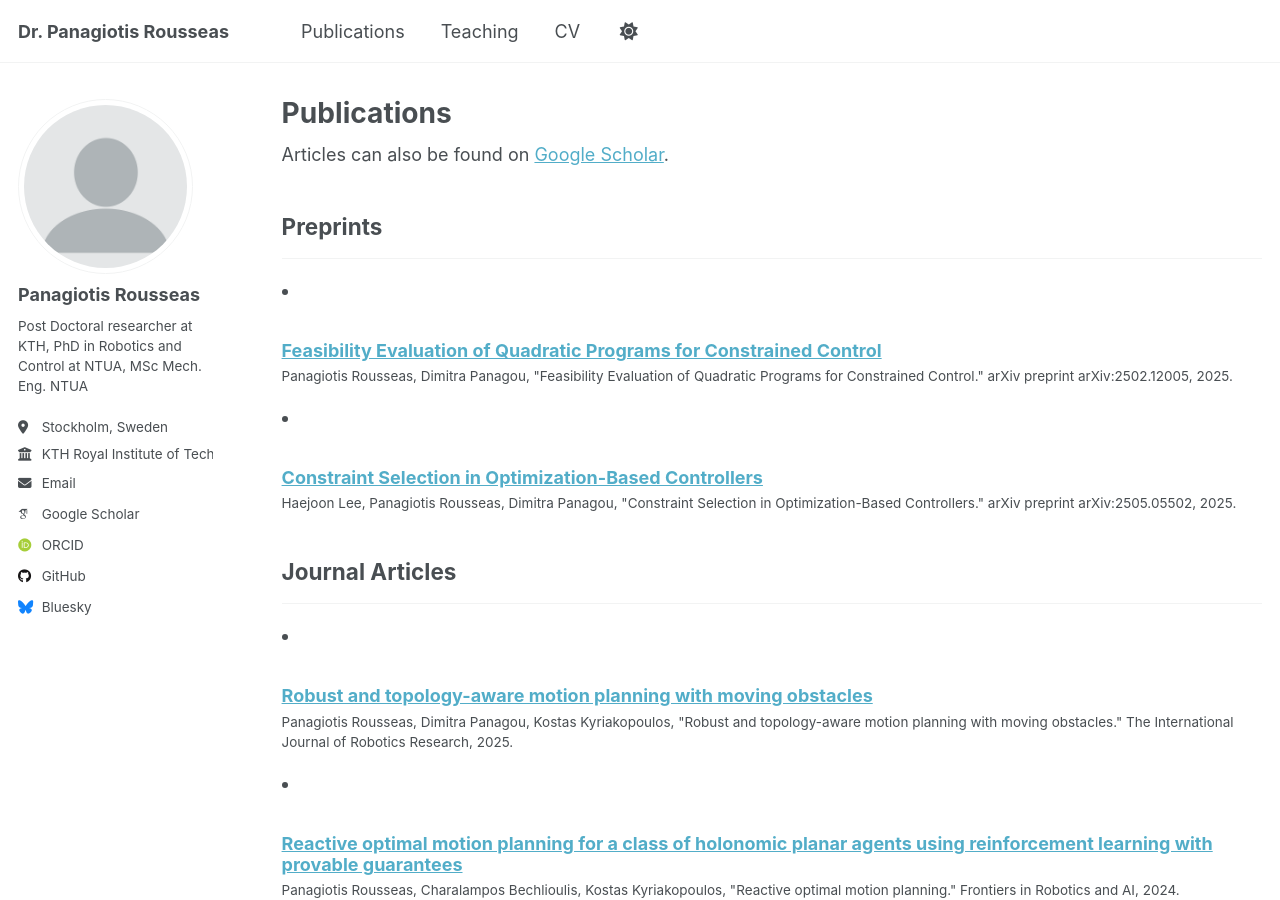
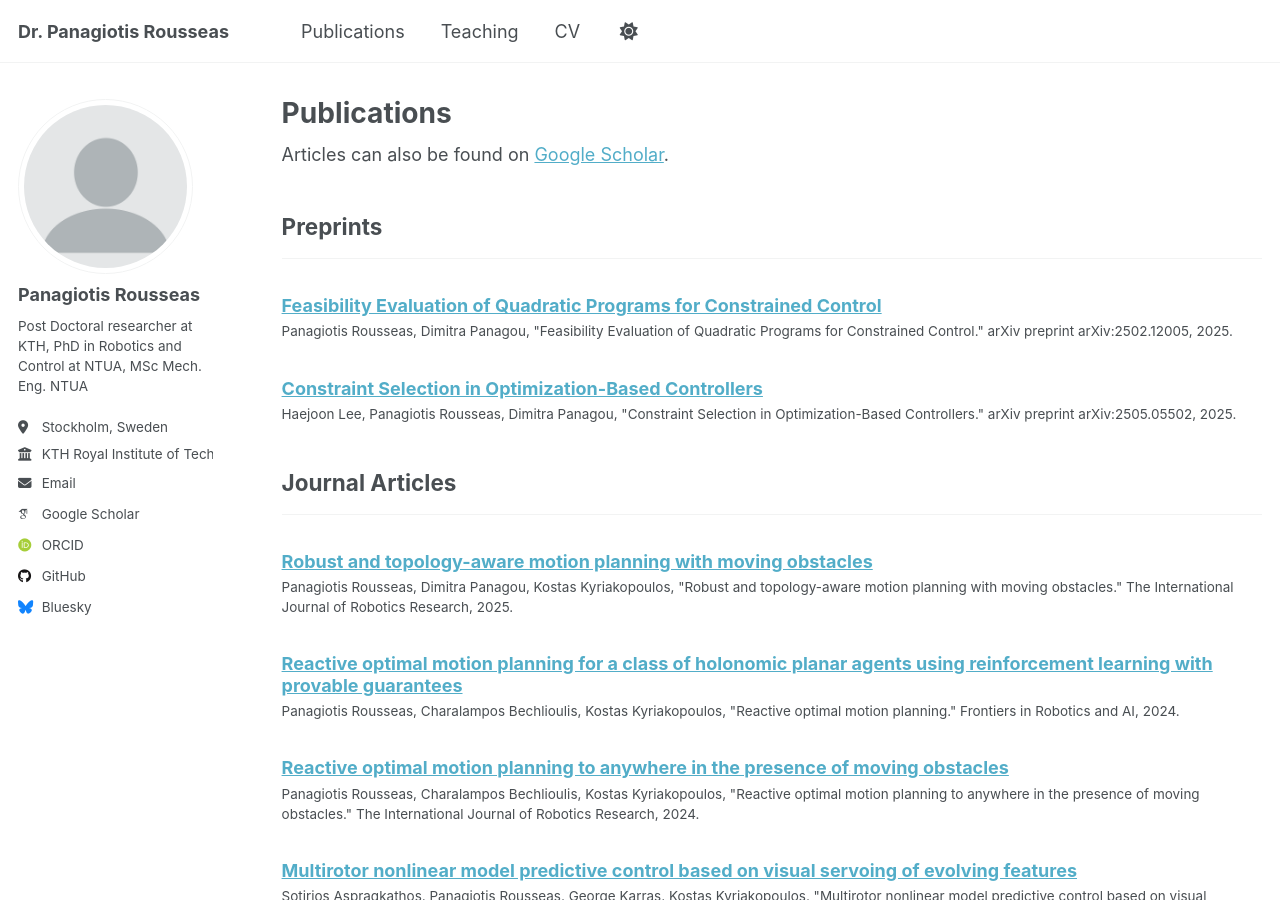
Before and after one commit to panosrousseas/panosrousseas.github.io, a Jekyll site: the page built from _pages/publications.html, in a window 1280 px wide and 900 px high. Built offline with Jekyll 4.4.1, drawn with Linux system fonts in a browser that asks for light colours; some web fonts are replaced; a script that is not in the unit is left out.

Commit message:
Update archive-single-cv.html

```diff
--- a/_includes/archive-single-cv.html
+++ b/_includes/archive-single-cv.html
@@ -14,7 +14,8 @@
 
 <div class="{{ include.type | default: "list" }}__item">
   <article class="archive__item" itemscope itemtype="http://schema.org/CreativeWork">
-    <li>
+   <div class="archive__item-content">
+   <!--</li> -->
     {% if include.type == "grid" and teaser %}
       <div class="archive__item-teaser">
         <img src=
@@ -37,6 +38,7 @@
       <p class="page__meta"><i class="fa fa-clock" aria-hidden="true"></i> {% include read-time.html %}</p>
     {% endif %}
     {% if post.venue%}<p class="archive__item-excerpt" itemprop="description">{{ post.citation }}</p> {% endif %}
-    </li>
+    <!--</li>-->
+     </div>
  </article>
 </div>
```
